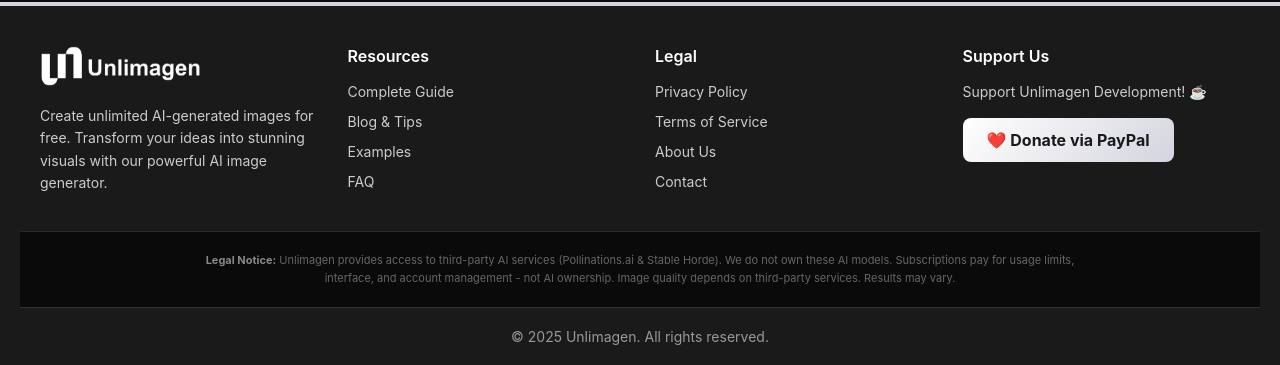
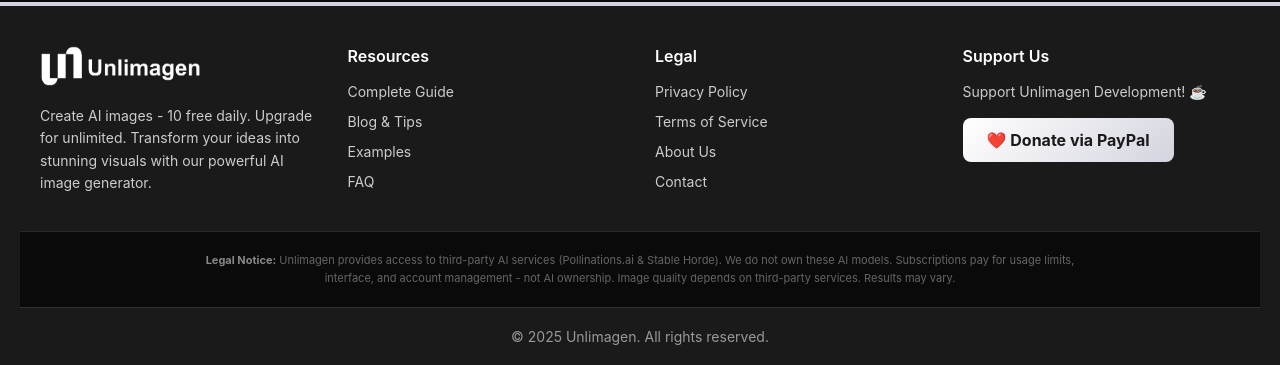
Before and after one commit to Yashe777/unlimagen, a Flask app: page / in a window 1280 px wide. Shown: the part 1309-1674 px from the top of the page. Run offline with Flask 3, Linux system fonts and the light colour scheme.

Commit message:
Fix remaining unlimited claims in meta tags and signup modal

```diff
--- a/templates/index_modern.html
+++ b/templates/index_modern.html
@@ -17,7 +17,7 @@
     <meta name="keywords" content="AI image generator, free AI art, AI logo maker, text to image, AI art generator, free image creation">
     <meta name="author" content="Unlimagen">
     <meta property="og:title" content="Unlimagen - Free AI Image Generator">
-    <meta property="og:description" content="Create unlimited AI-generated images for free. Generate logos, photos, and art instantly.">
+    <meta property="og:description" content="Create AI images - 10 free daily. Upgrade for unlimited. Generate logos, photos, and art instantly.">
     <meta property="og:type" content="website">
     <meta property="og:url" content="https://www.unlimagen.com">
 
@@ -1113,7 +1113,7 @@
                         <img src="/static/unlimagen-complete-logo.png" alt="Unlimagen" style="height: 40px; cursor: pointer;">
                     </a>
                 </div>
-                <p style="font-size: 14px; line-height: 1.6;">Create unlimited AI-generated images for free. Transform your ideas into stunning visuals with our powerful AI image generator.</p>
+                <p style="font-size: 14px; line-height: 1.6;">Create AI images - 10 free daily. Upgrade for unlimited. Transform your ideas into stunning visuals with our powerful AI image generator.</p>
             </div>
             <div class="footer-section">
                 <h3>Resources</h3>
```
